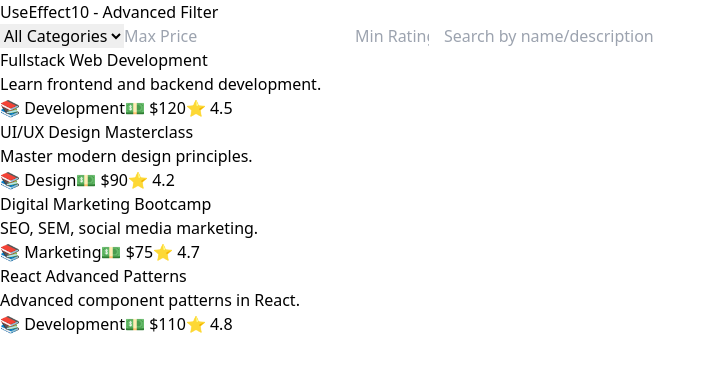
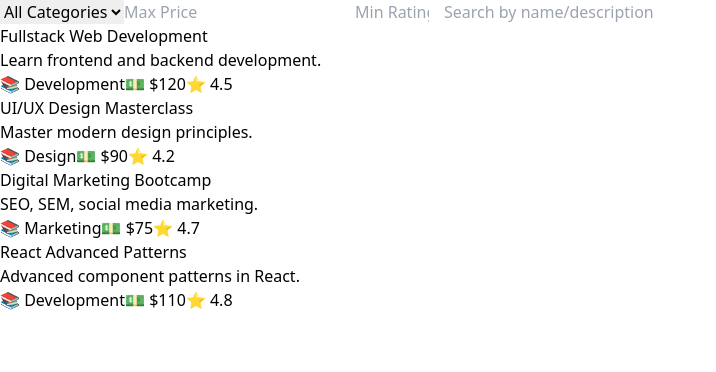
Before and after one commit to Cabdinasir64/Hooks, a React (Vite) app: page / in a window 1280 px wide. Shown: the top 372 px of the page, without its empty margins (0-716 px from the left). Built offline with nearby package versions, Linux system fonts and the light colour scheme.

Commit message:
i remove one title

```diff
--- a/src/UseEffect/useeffect10.jsx
+++ b/src/UseEffect/useeffect10.jsx
@@ -69,7 +69,6 @@ const UseEffect10 = () => {
 
     return (
         <div className="min-h-screen p-8 bg-gray-100">
-            <h1 className="text-3xl font-bold mb-6 text-center">UseEffect10 - Advanced Filter</h1>
 
             {/* Filters */}
             <div className="grid grid-cols-1 md:grid-cols-2 lg:grid-cols-4 gap-4 mb-8">
```
